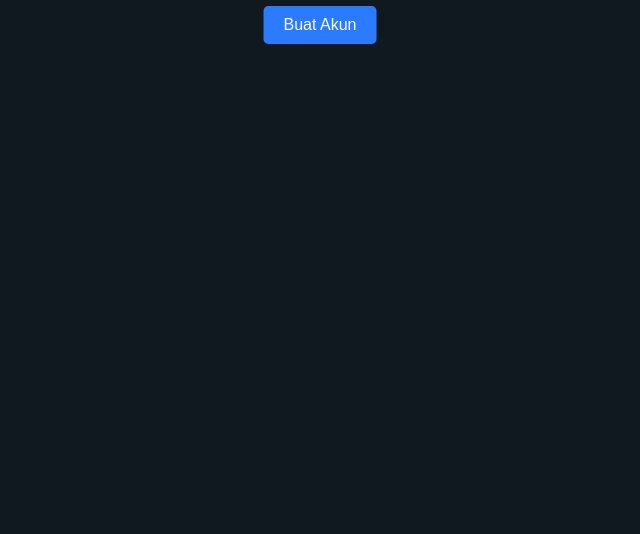
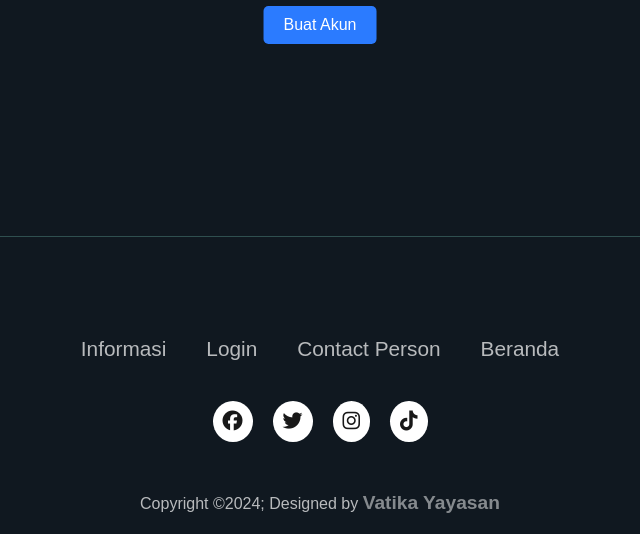
Before and after one commit to segaak/porject-pwd, a PHP site: page / in a window 1280 px wide. Shown: the part 1360-1894 px from the top of the page, without its empty margins (320-960 px from the left). Before the commit the page ends 1404 px from the top, so only its background shows below. Run offline with PHP 8.4, Linux system fonts and the light colour scheme.

Commit message:
menambahkan footer di index kemudian melakukan beberapa sample ujicoba

```diff
--- a/index.php
+++ b/index.php
@@ -4,6 +4,8 @@
   <meta charset="UTF-8">
   <meta name="viewport" content="width=device-width, initial-scale=1.0">
   <title>Vatika Yayasan</title>
+  <link rel="stylesheet" href="https://cdnjs.cloudflare.com/ajax/libs/font-awesome/6.5.2/css/all.min.css" integrity="sha512-SnH5WK+bZxgPHs44uWIX+LLJAJ9/2PkPKZ5QiAj6Ta86w+fsb2TkcmfRyVX3pBnMFcV7oQPJkl9QevSCWr3W6A==" crossorigin="anonymous" referrerpolicy="no-referrer" />
+  <link rel="stylesheet" href="style.css">
   <style>
 *{
   margin: 0;
@@ -237,5 +239,28 @@ body {
   </div>
   <header class="batas">
   </header>
+
+  <footer>
+    <div class="footercontainer">
+
+      <div class="footernav">
+        <ul>
+          <li><a href="informasi.php">Informasi</a></li>
+          <li><a href="login.php">Login</a></li>
+          <li><a href="contact.php">Contact Person</a></li>
+          <li><a href="beranda.php">Beranda</a></li>
+        </ul>
+      </div>
+      <div class="ikonsosmed">
+        <a href=""><i class="fa-brands fa-facebook"></i></a>
+        <a href=""><i class="fa-brands fa-twitter"></i></a>
+        <a href=""><i class="fa-brands fa-instagram"></i></a>
+        <a href=""><i class="fa-brands fa-tiktok"></i></a>
+      </div>
+    </div>
+    <div class="footerbottom">
+      <p>Copyright &copy;2024; Designed by <span class="designer">Vatika Yayasan</span></p>
+    </div>
+    </footer>
 </body>
 </html>
--- /dev/null
+++ b/style.css
@@ -0,0 +1,172 @@
+/* footer index dll */
+footer{
+    background-color: #101820;
+    border-top: 1px solid darkslategray;
+    color: white;
+}
+.footercontainer{
+    width: 100%;
+    padding: 70px 30px 20px;
+}
+.ikonsosmed{
+    display: flex;
+    justify-content: center;
+}
+.ikonsosmed a{
+    text-decoration: none;
+    padding: 10px;
+    background-color: white;
+    margin: 10px;
+    border-radius: 50%;
+}
+
+.ikonsosmed a i{
+    color: black;
+    font-size: 20px;
+    opacity: 0.9;
+}
+
+.ikonsosmed a:hover{
+    background-color: black;
+    transition: 0.5s;
+}
+.ikonsosmed a:hover i{
+    color: white;
+    transition: 0.5s;
+}
+.footernav{
+    margin: 30px 0;
+    list-style: none;
+}
+.footernav ul{
+    display: flex;
+    justify-content: center;
+    list-style: none;
+
+}
+.footernav ul li a{
+  text-decoration: none;
+  list-style: none;
+    margin: 20px;
+    color: white;
+font-size: 1.3em;
+opacity: 0.7;
+transition: 0.5s;
+}
+.footernav ul li a:hover{
+   opacity: 1;
+}
+.footerbottom{
+
+    padding: 20px;
+    text-align: center;
+}
+.footerbottom p{
+    margin: 0;
+    color: white;
+    opacity: 0.7;
+}
+.designer{
+    color: white;
+    opacity: 0.7;
+    font-size: 1.2em;
+   font-weight: bold;
+}
+@media (max-width: 700px){
+    .footernav ul{
+        flex-direction: column;
+    }
+    .footernav ul li a{
+        margin: 10px;
+        width: 100%;
+        text-align: center;
+    }
+}
+
+/* untuk admin dashboard */
+/* .navbar a {
+    font-size: 25px;
+    text-decoration: none;
+    color: #ffffff;
+}
+.navbar .logo a {
+    font-size: 35px;
+    font-weight: bold;
+}
+.navbar .menu li {
+    margin: 0 1rem;
+}
+.navbar .menu li a:hover {
+    color: #ffcc00;
+}
+.admin-main {
+    margin: 2rem auto;
+    background-color: #2e2e2e;
+    padding: 2rem;
+    border-radius: 10px;
+    color: white;
+}
+.table thead {
+    background-color: #333;
+}
+.table tbody tr:hover {
+    background-color: #444;
+}
+.chart-container {
+    margin-top: 2rem;
+}
+.admin-table-container {
+    margin-top: 2rem;
+} */
+/* a{
+    text-decoration: none;
+}
+li{
+    list-style: none;
+}
+h1,h2 {
+    color: white;
+}
+.admin-side-menu{
+    position: fixed;
+    background: darkslategray;
+    width: 20vw;
+    display: flex;
+    flex-direction: column;
+    min-height: 100vh;
+}
+.admin-side-menu .brand-name{
+    text-align: center;
+    color: white;
+    height: 10vh;
+    display: flex;
+    align-items: center;
+}
+.admin-side-menu li{
+    font-size: 24px;
+    padding: 10px 40px;
+    color: white;
+    display: flex;
+    align-items: center;
+}
+.admin-side-menu li:hover{
+    background: #333;
+    color: #ffcc00;
+}
+.admin-container{
+    position: absolute;
+    right: 0;
+    width: 80vw;
+    height: 100vh;
+}
+.admin-container .header{
+    position: fixed;
+    top: 0;
+    right: 0;
+    width: 80vw;
+    height: 10vh;
+    background: darkslategray;
+    display: flex;
+    justify-content: center;
+    align-items: center;
+} */
```
Also changed, not shown: ujicoba.php (+156 -133 lines).
